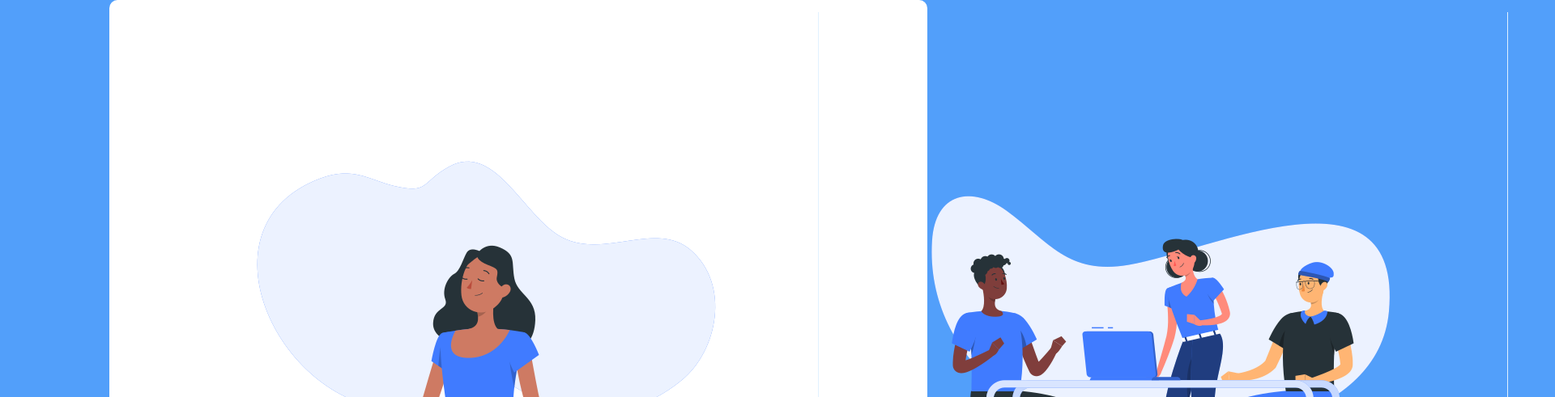
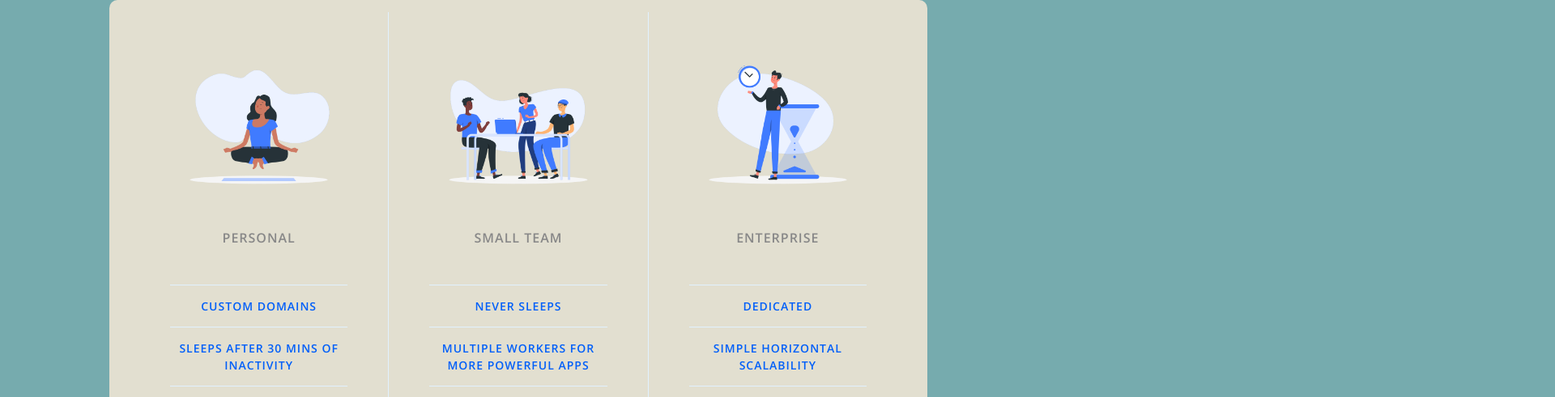
Before and after one commit to ahmadalmusthofa/belajar-pricetable, a plain HTML site: page index.html in a window 1280 px wide. Shown: the top 491 px of the page at 81% size, 1920 px wide, since content can reach past the window. Drawn offline with nearby package versions, Linux system fonts and the light colour scheme.

Commit message:
fix : gambar tidak tampil dengan sempurna, dan mengganti komposisi warna agar lebih enak dilihat

```diff
--- a/app.css
+++ b/app.css
@@ -134,14 +134,14 @@ html {
 }
 
 body {
-  background-color: #529ffa;
+  background-color: #76abae;
   display: flex;
   justify-content: center;
   min-height: 100vh;
 }
 
 .panel {
-  background-color: white;
+  background-color: #e2dfd0;
   border-radius: 10px;
   padding: 15px 25px;
   width: 100%;
@@ -160,7 +160,7 @@ body {
   border-bottom: none;
 }
 
-.pricing.img {
+.pricing-img {
   margin-bottom: 25px;
   max-width: 100%;
 }
@@ -179,7 +179,7 @@ body {
 .pricing-features-item {
   font-weight: 600;
   letter-spacing: 1px;
-  font-size: 12px;
+  font-size: 14px;
   line-height: 1.5;
   padding: 15px 0;
   border-top: 1px solid #e1f1ff;
--- a/index.html
+++ b/index.html
@@ -14,7 +14,7 @@
   <body>
     <div class="panel pricing-table">
       <div class="pricing-plan">
-        <img src="icons/icon1.png" alt="" class="pricing-img" />
+        <img src="icons/icon1.png" alt="icon1" class="pricing-img" />
         <h2 class="pricing-header">Personal</h2>
         <ul class="pricing-features">
           <li class="pricing-features-item">Custom domains</li>
@@ -26,19 +26,19 @@
         <a href="#/" class="pricing-button">Sign Up</a>
       </div>
       <div class="pricing-plan">
-        <img src="icons/icon2.png" alt="" class="pricing-img" />
+        <img src="icons/icon2.png" alt="icon2" class="pricing-img" />
         <h2 class="pricing-header">Small Team</h2>
         <ul class="pricing-features">
           <li class="pricing-features-item">Never Sleeps</li>
           <li class="pricing-features-item">
-            multiple workers for more powerful apps
+            Multiple workers for more powerful apps
           </li>
         </ul>
         <span class="pricing-price">$150</span>
         <a href="#/" class="pricing-button is-featured">Free Trial</a>
       </div>
       <div class="pricing-plan">
-        <img src="icons/icon3.png" alt="" class="pricing-img" />
+        <img src="icons/icon3.png" alt="icon3" class="pricing-img" />
         <h2 class="pricing-header">Enterprise</h2>
         <ul class="pricing-features">
           <li class="pricing-features-item">Dedicated</li>
```
